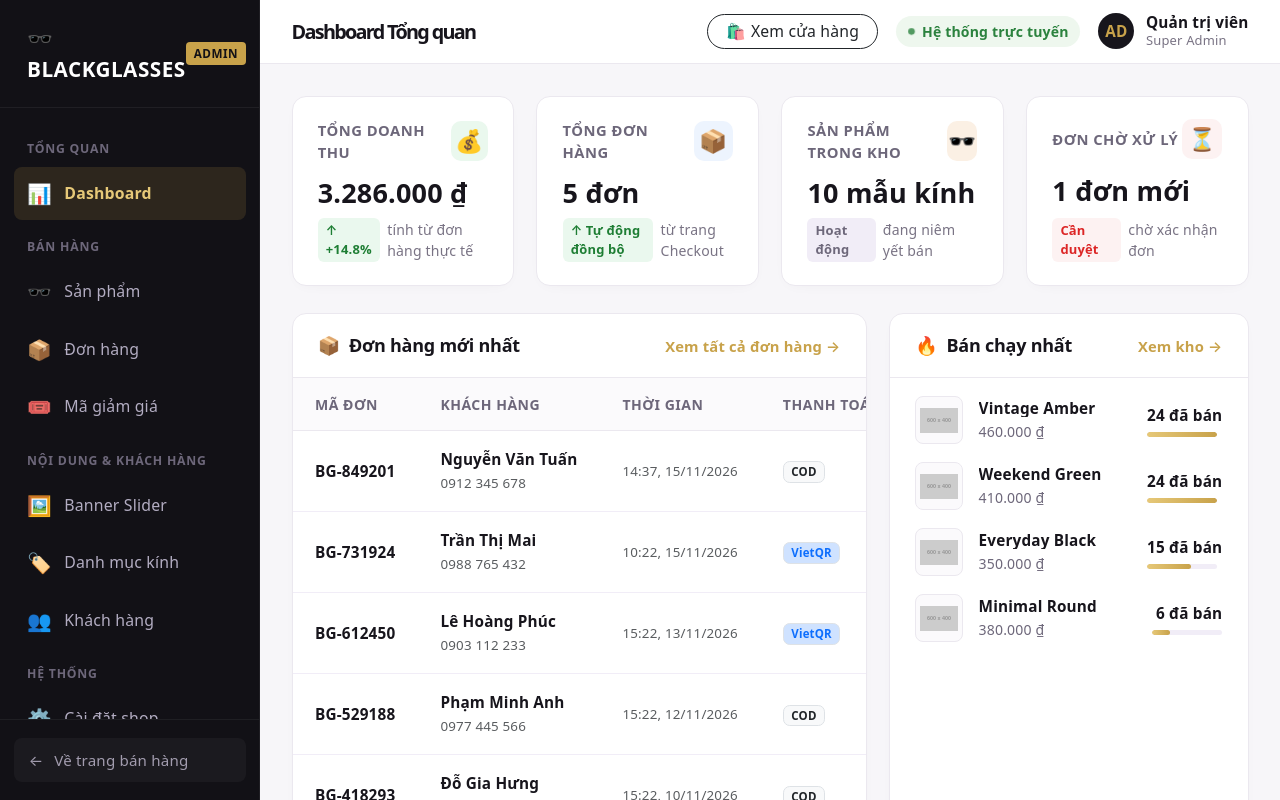
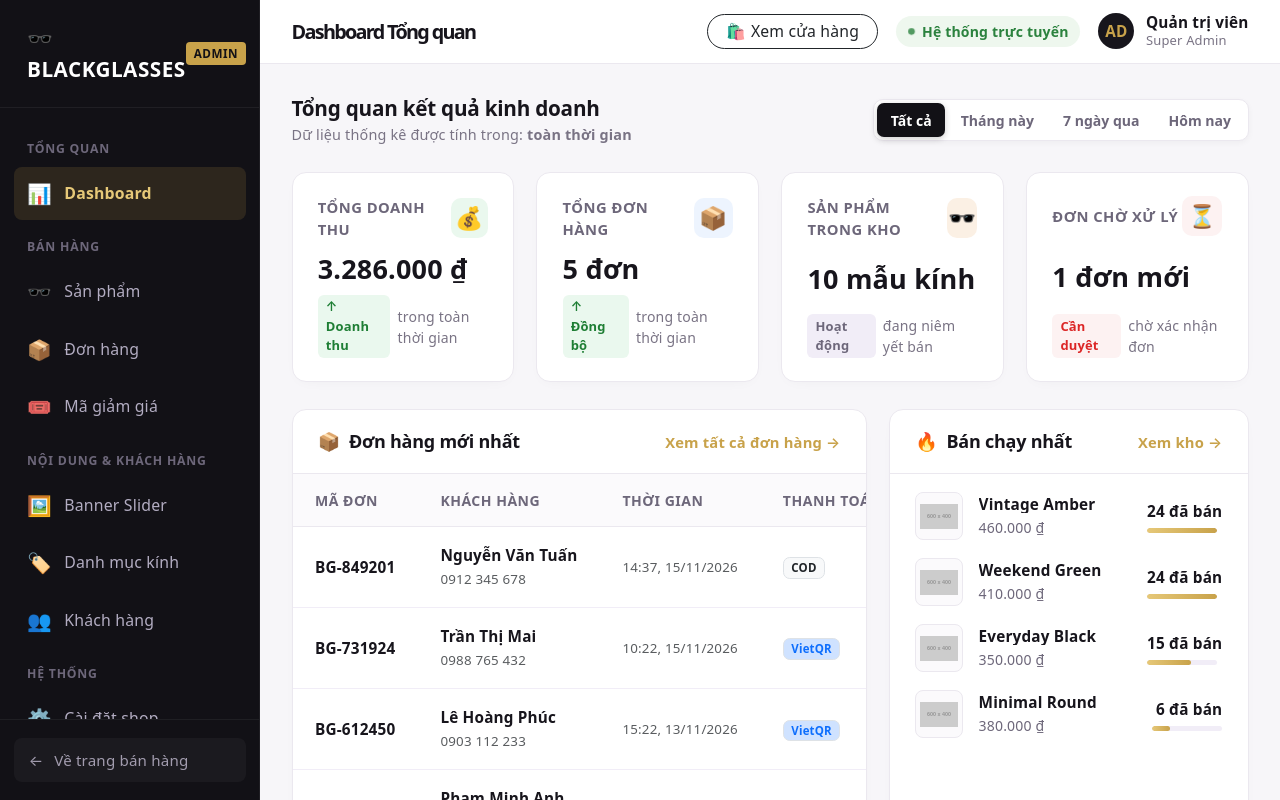
Before and after one commit to Trngkiensv/Frontend-03-T2-T6, a React (Vite) app: page /admin in a window 1280 px wide. Shown: the top 800 px of the page. Built offline with nearby package versions, Linux system fonts and the light colour scheme.

Commit message:
feat(admin-dashboard): thêm bộ lọc thời gian thống kê (Hôm nay, 7 ngày qua, Tháng này)

```diff
--- a/src/pages/admin/AdminDashboard.css
+++ b/src/pages/admin/AdminDashboard.css
@@ -2,6 +2,61 @@
   display: flex;
   flex-direction: column;
   gap: 1.5rem;
+}
+
+/* Dashboard Filter Bar */
+.dashboard-filter-bar {
+  display: flex;
+  align-items: center;
+  justify-content: space-between;
+  gap: 1rem;
+  flex-wrap: wrap;
+}
+
+.dashboard-filter-bar__title {
+  font-size: 1.15rem;
+  font-weight: 700;
+  color: #17151c;
+  margin: 0;
+}
+
+.dashboard-filter-bar__subtitle {
+  font-size: 0.8rem;
+  color: #797384;
+  margin: 0.2rem 0 0;
+}
+
+.dashboard-filter-group {
+  display: inline-flex;
+  background: #ffffff;
+  border: 1px solid #ebe8ef;
+  border-radius: 10px;
+  padding: 3px;
+  gap: 2px;
+  box-shadow: 0 2px 6px rgba(23, 21, 28, 0.04);
+}
+
+.dashboard-filter-btn {
+  border: none;
+  background: transparent;
+  color: #6d677a;
+  font-size: 0.78rem;
+  font-weight: 600;
+  padding: 0.35rem 0.75rem;
+  border-radius: 7px;
+  transition: all 0.15s ease;
+  cursor: pointer;
+}
+
+.dashboard-filter-btn:hover {
+  color: #17151c;
+  background: #f7f6f9;
+}
+
+.dashboard-filter-btn.active {
+  background: #121116;
+  color: #fff;
+  box-shadow: 0 2px 6px rgba(18, 17, 22, 0.2);
 }
 
 /* KPI Grid */
--- a/src/pages/admin/AdminDashboard.tsx
+++ b/src/pages/admin/AdminDashboard.tsx
@@ -1,4 +1,4 @@
-import { useMemo } from "react";
+import { useState, useMemo } from "react";
 import { Link } from "react-router-dom";
 import { loadOrders } from "../../utils/orderStorage";
 import { products } from "../../data/products";
@@ -6,34 +6,55 @@ import { formatPrice } from "../../utils/format";
 import type { OrderStatus } from "../../types/order";
 import "./AdminDashboard.css";
 
+type TimeRange = "today" | "week" | "month" | "all";
+
 export default function AdminDashboard() {
+  const [timeRange, setTimeRange] = useState<TimeRange>("all");
   const orders = useMemo(() => loadOrders(), []);
 
-  // Tính toán số liệu thống kê động
+  // Lọc đơn hàng theo khoảng thời gian được chọn
+  const filteredOrders = useMemo(() => {
+    if (timeRange === "all") return orders;
+
+    const now = Date.now();
+    const thresholds = {
+      today: 1000 * 60 * 60 * 24, // 24 giờ
+      week: 1000 * 60 * 60 * 24 * 7, // 7 ngày
+      month: 1000 * 60 * 60 * 24 * 30, // 30 ngày
+    };
+
+    const maxAge = thresholds[timeRange];
+    return orders.filter(
+      (o) => now - new Date(o.createdAt).getTime() <= maxAge
+    );
+  }, [orders, timeRange]);
+
+  // Tính toán số liệu thống kê động dựa trên filteredOrders
   const totalRevenue = useMemo(() => {
-    return orders
+    return filteredOrders
       .filter((o) => o.status !== "cancelled")
       .reduce((sum, o) => sum + o.finalTotal, 0);
-  }, [orders]);
+  }, [filteredOrders]);
 
-  const totalOrdersCount = orders.length;
+  const totalOrdersCount = filteredOrders.length;
 
   const pendingOrdersCount = useMemo(() => {
-    return orders.filter((o) => o.status === "pending").length;
-  }, [orders]);
+    return filteredOrders.filter((o) => o.status === "pending").length;
+  }, [filteredOrders]);
 
   const totalProductsCount = products.length;
 
+  // 5 đơn hàng mới nhất
   const recentOrders = useMemo(() => {
-    return [...orders]
+    return [...filteredOrders]
       .sort((a, b) => new Date(b.createdAt).getTime() - new Date(a.createdAt).getTime())
       .slice(0, 5);
-  }, [orders]);
+  }, [filteredOrders]);
 
   // Sản phẩm bán chạy nhất kèm tỷ lệ
   const topSellingProducts = useMemo(() => {
     const counts: Record<number, number> = {};
-    orders.forEach((o) => {
+    filteredOrders.forEach((o) => {
       if (o.status !== "cancelled") {
         o.items.forEach((it) => {
           counts[it.id] = (counts[it.id] || 0) + it.quantity;
@@ -48,11 +69,24 @@ export default function AdminDashboard() {
       }))
       .sort((a, b) => b.sold - a.sold)
       .slice(0, 4);
-  }, [orders]);
+  }, [filteredOrders]);
 
   const maxSold = useMemo(() => {
     return Math.max(...topSellingProducts.map((p) => p.sold), 1);
   }, [topSellingProducts]);
+
+  const getTimeRangeLabel = () => {
+    switch (timeRange) {
+      case "today":
+        return "hôm nay (24h qua)";
+      case "week":
+        return "7 ngày qua";
+      case "month":
+        return "tháng này (30 ngày)";
+      case "all":
+        return "toàn thời gian";
+    }
+  };
 
   const getStatusBadge = (status: OrderStatus) => {
     switch (status) {
@@ -74,7 +108,48 @@ export default function AdminDashboard() {
 
   return (
     <div className="admin-dashboard">
-      {/* 4 Thẻ KPI Tổng quan với số liệu tính toán động */}
+      {/* Thanh bộ lọc thời gian */}
+      <div className="dashboard-filter-bar">
+        <div>
+          <h2 className="dashboard-filter-bar__title">Tổng quan kết quả kinh doanh</h2>
+          <p className="dashboard-filter-bar__subtitle">
+            Dữ liệu thống kê được tính trong: <strong>{getTimeRangeLabel()}</strong>
+          </p>
+        </div>
+
+        <div className="dashboard-filter-group" role="group" aria-label="Lọc khoảng thời gian">
+          <button
+            type="button"
+            className={`dashboard-filter-btn ${timeRange === "all" ? "active" : ""}`}
+            onClick={() => setTimeRange("all")}
+          >
+            Tất cả
+          </button>
+          <button
+            type="button"
+            className={`dashboard-filter-btn ${timeRange === "month" ? "active" : ""}`}
+            onClick={() => setTimeRange("month")}
+          >
+            Tháng này
+          </button>
+          <button
+            type="button"
+            className={`dashboard-filter-btn ${timeRange === "week" ? "active" : ""}`}
+            onClick={() => setTimeRange("week")}
+          >
+            7 ngày qua
+          </button>
+          <button
+            type="button"
+            className={`dashboard-filter-btn ${timeRange === "today" ? "active" : ""}`}
+            onClick={() => setTimeRange("today")}
+          >
+            Hôm nay
+          </button>
+        </div>
+      </div>
+
+      {/* 4 Thẻ KPI Tổng quan */}
       <section className="dashboard-kpi-grid" aria-label="Thống kê chỉ số chính">
         {/* Doanh thu */}
         <div className="kpi-card">
@@ -86,8 +161,8 @@ export default function AdminDashboard() {
           </div>
           <div className="kpi-card__value">{formatPrice(totalRevenue)}</div>
           <div className="kpi-card__trend">
-            <span className="kpi-trend-pill kpi-trend-pill--up">↑ +14.8%</span>
-            <span>tính từ đơn hàng thực tế</span>
+            <span className="kpi-trend-pill kpi-trend-pill--up">↑ Doanh thu</span>
+            <span>trong {getTimeRangeLabel()}</span>
           </div>
         </div>
 
@@ -101,8 +176,8 @@ export default function AdminDashboard() {
           </div>
           <div className="kpi-card__value">{totalOrdersCount} đơn</div>
           <div className="kpi-card__trend">
-            <span className="kpi-trend-pill kpi-trend-pill--up">↑ Tự động đồng bộ</span>
-            <span>từ trang Checkout</span>
+            <span className="kpi-trend-pill kpi-trend-pill--up">↑ Đồng bộ</span>
+            <span>trong {getTimeRangeLabel()}</span>
           </div>
         </div>
 
@@ -186,7 +261,7 @@ export default function AdminDashboard() {
                 {recentOrders.length === 0 && (
                   <tr>
                     <td colSpan={6} className="text-center py-4 text-muted">
-                      Chưa có đơn hàng nào
+                      Không có đơn hàng nào trong {getTimeRangeLabel()}
                     </td>
                   </tr>
                 )}
```
